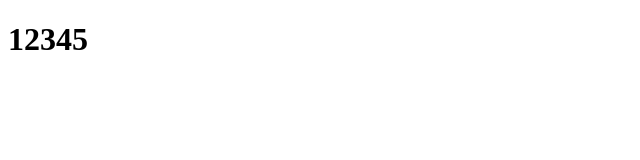
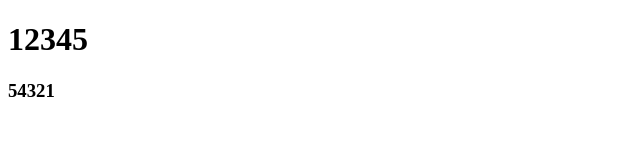
Before and after one commit to Lourenco-Pereira/git-2, a plain HTML site: page teste-1/index.html in a window 1280 px wide. Shown: the full height of the page, 0-640 px from the left. Drawn offline with Linux system fonts and the light colour scheme.

Commit message:
versao 2

```diff
--- a/teste-1/index.html
+++ b/teste-1/index.html
@@ -7,5 +7,6 @@
 </head>
 <body>
     <h1>12345</h1>
+    <h3>54321</h3>
 </body>
 </html>
--- /dev/null
+++ b/teste-1/style.css
@@ -0,0 +1,3 @@
+body{
+    color: red;
+}
```
